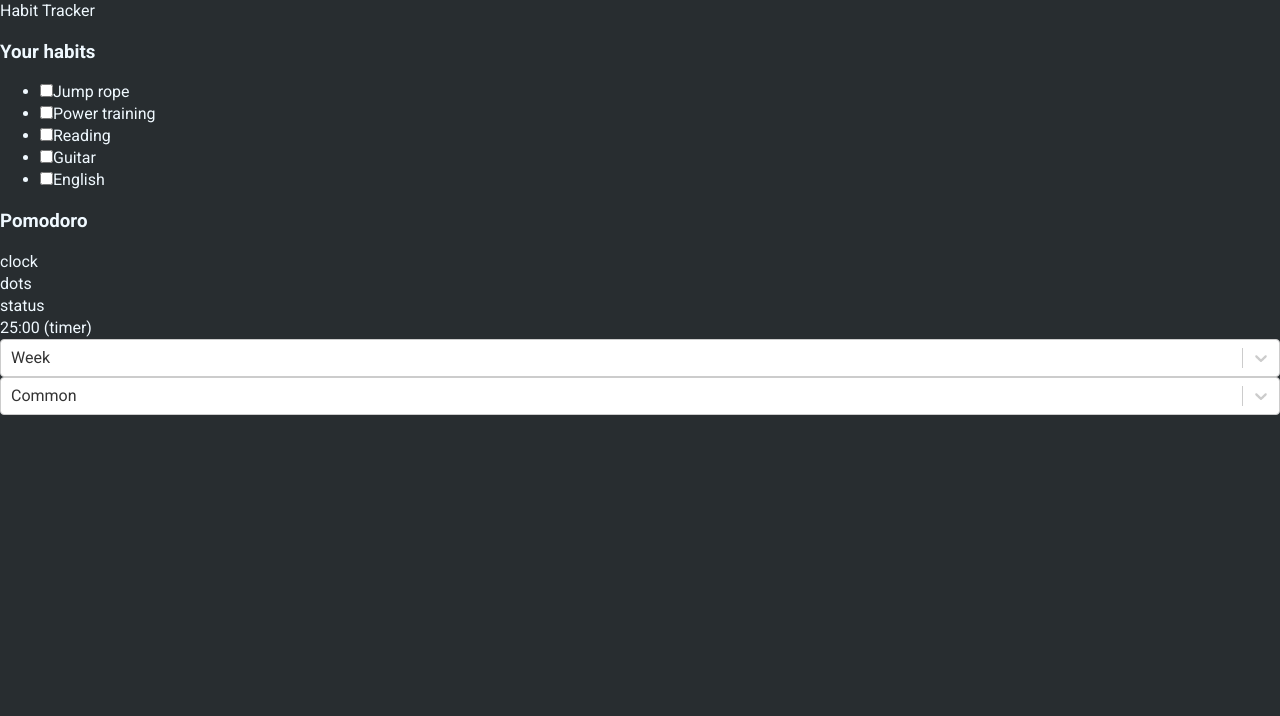
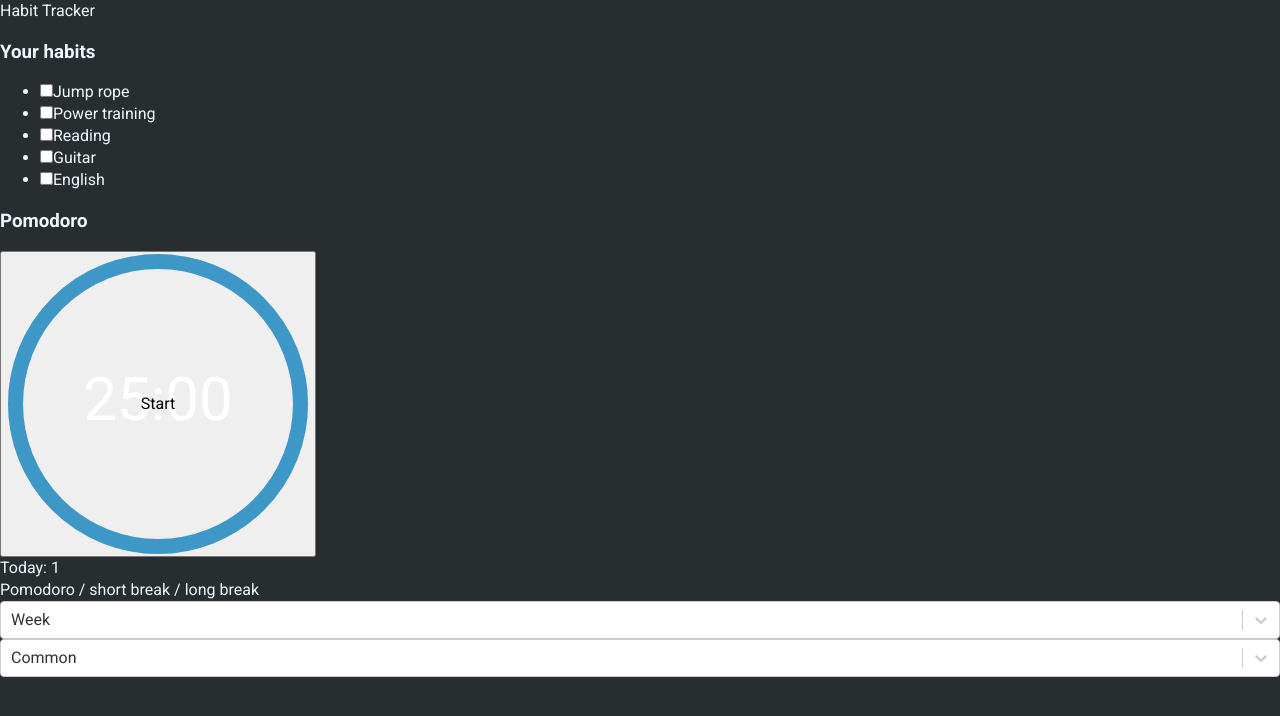
Before and after one commit to Darkonica/habit-tracker, a React app: page / in a window 1280 px wide. Shown: the top 716 px of the page. Built offline with nearby package versions, Linux system fonts and the light colour scheme.

Commit message:
Pomodoro done (raw)

```diff
--- a/src/components/PomodoroTimer/PomodoroTimer.tsx
+++ b/src/components/PomodoroTimer/PomodoroTimer.tsx
@@ -1,14 +1,67 @@
+import { useEffect, useState, useRef } from 'react';
+import { CircularProgressbarWithChildren, buildStyles } from 'react-circular-progressbar';
+import 'react-circular-progressbar/dist/styles.css';
 import styles from './styles.scss';
 
+const DEFAULT_TIMER = 1500;
+
 export const PomodoroTimer = () => {
+  const [timer, setTimer] = useState(5); // in seconds
+  const [pomodoroCount, setPomodoroCount] = useState(0);
+  const [isPause, setIsPause] = useState(false);
+
+  const timerId = useRef<ReturnType<typeof setInterval>>(null);
+
+  useEffect(() => {
+    if (!isPause) {
+      timerId.current = setInterval(() => setTimer(timer - 1), 1000);
+    }
+
+    if (timer < 1) {
+      setPomodoroCount(pomodoroCount + 1);
+      clearInterval(timerId.current);
+      setTimer(DEFAULT_TIMER);
+      setIsPause(true);
+    }
+
+    return () => clearInterval(timerId.current);
+  }, [timer, isPause]);
+
+  const handleStatusChange = () => {
+    if (isPause) {
+      timerId.current = setInterval(() => setTimer(timer - 1), 1000);
+    } else {
+      clearInterval(timerId.current);
+    }
+
+    setIsPause(!isPause);
+  }
+
+  const timerView = `${Math.trunc(timer / 60)}:${(timer % 60).toLocaleString(undefined, {minimumIntegerDigits: 2})}`
+
   return (
     <>
       <h3 className={styles.title}>Pomodoro</h3>
-      <div>clock</div>
-      <div>dots</div>
 
-      <div>status</div>
-      <div>25:00 (timer)</div>
+      <div className={styles.progressbarCont}>
+        <button className={styles.statusHiddenButton} onClick={handleStatusChange}>
+          <CircularProgressbarWithChildren
+            value={timer}
+            text={`${timerView}`}
+            strokeWidth={5}
+            styles={buildStyles({
+              textColor: "white",
+            })}
+            >
+            <div className={styles.status}>{isPause ? 'Start' : 'Pause'}</div>
+          </CircularProgressbarWithChildren>
+        </button>
+      </div>
+
+      <div className={styles.pomodoroCount}>Today: {pomodoroCount}</div>
+
+      {/* Pomodoro, short break, long break */}
+      <div>Pomodoro / short break / long break</div>
     </>
   )
 }
--- a/src/components/PomodoroTimer/styles.scss
+++ b/src/components/PomodoroTimer/styles.scss
@@ -1,3 +1,29 @@
+@import '@styles/variables';
+
 .title {
 
 }
+
+.progressbarCont {
+  width: 200px;
+  height: 200px;
+  margin: 0px auto 16px;
+
+  .statusHiddenButton {
+    color: $text-color;
+    background: none;
+    padding: 0;
+    margin: 0;
+    border: none;
+    cursor: pointer;
+  }
+
+  .status {
+    position: absolute;
+    bottom: 20%;
+  }
+}
+.pomodoroCount {
+  height: 20px;
+  margin-bottom: 16px;
+}
--- a/src/pages/Main/styles.scss
+++ b/src/pages/Main/styles.scss
@@ -7,6 +7,7 @@
   }
   .pomodoroCont {
     flex: 1 1 50%;
+    text-align: center;
   }
 }
 
--- a/tools/webpack/webpack.rules.js
+++ b/tools/webpack/webpack.rules.js
@@ -19,10 +19,7 @@ module.exports = [
     use: [
       { loader: inDev() ? 'style-loader' : MiniCssExtractPlugin.loader },
       {
-        loader: 'css-loader',
-        options: {
-          modules: true,
-        },
+        loader: 'css-loader'
       },
     ],
   },
```
